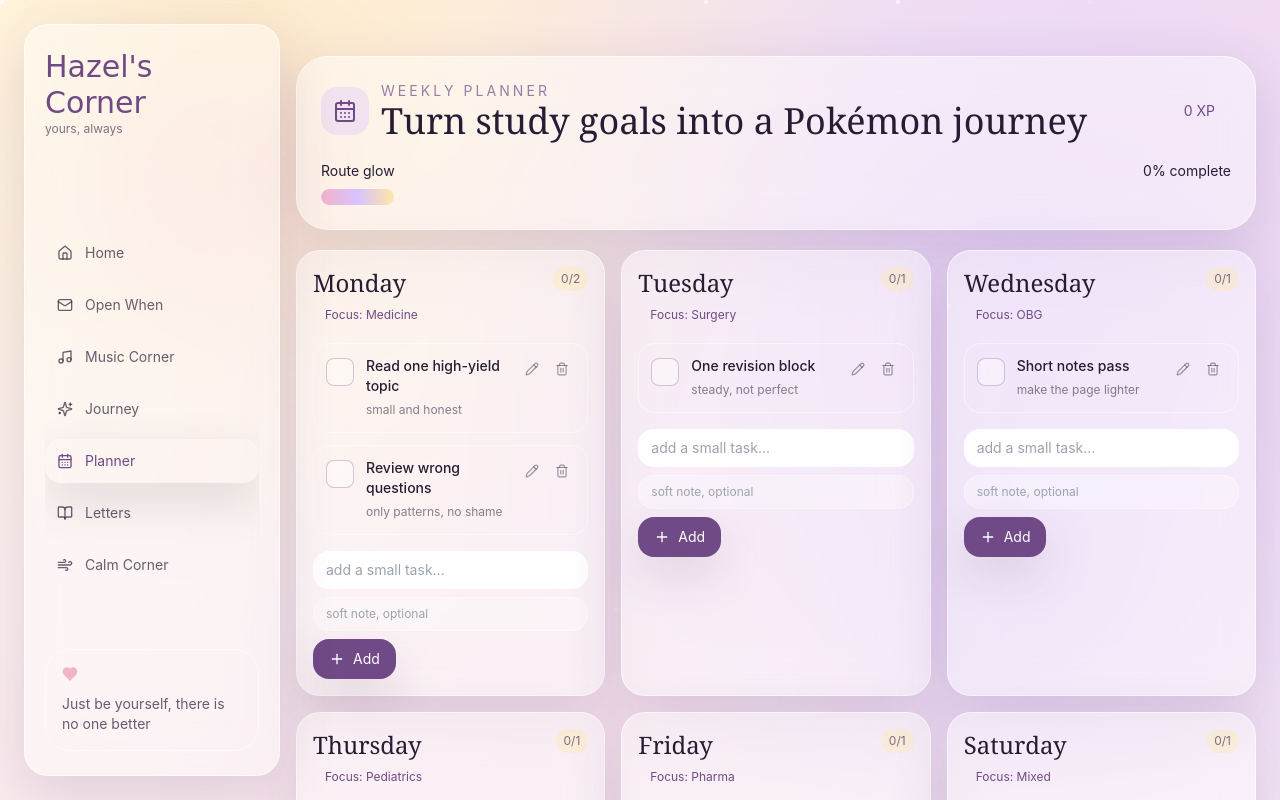
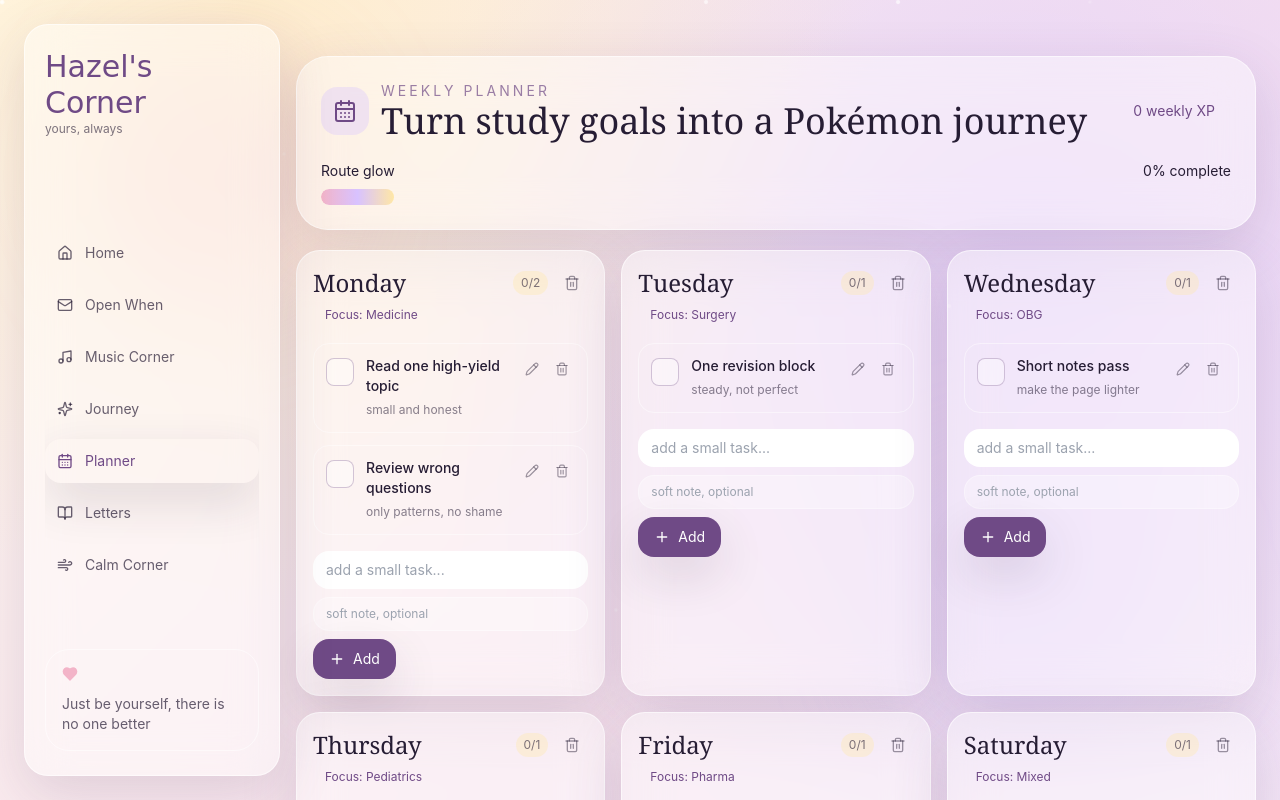
Before and after one commit to hrishithub/Hazels-Corner, a Next.js app: page /planner in a window 1280 px wide. Shown: the top 800 px of the page. Built offline with nearby package versions, Linux system fonts and the light colour scheme.

Commit message:
Decoupling of planner completion effect on journey progression

```diff
--- a/components/home/HomeCompanion.tsx
+++ b/components/home/HomeCompanion.tsx
@@ -12,7 +12,7 @@ const companions = {
 };
 
 export function HomeCompanion() {
-  const { companionStage, completionPercent } = useJourneyProgress();
+  const { companionEnergy, companionStage } = useJourneyProgress();
   const companion = companions[companionStage];
 
   return (
@@ -33,7 +33,7 @@ export function HomeCompanion() {
       <div className="mt-5 h-3 w-full max-w-64 overflow-hidden rounded-full bg-white/48">
         <motion.div
           className="h-full rounded-full bg-gradient-to-r from-rose via-lilac to-butter"
-          animate={{ width: `${Math.max(12, completionPercent)}%` }}
+          animate={{ width: `${companionEnergy}%` }}
         />
       </div>
     </div>
--- a/components/journey/BadgeShelf.tsx
+++ b/components/journey/BadgeShelf.tsx
@@ -1,16 +1,26 @@
 "use client";
 
-import { Heart, Library, Moon, Shield, Sparkles, Umbrella, Waves } from "lucide-react";
+import {
+  Bug,
+  Mountain,
+  Music4,
+  Leaf,
+  Zap,
+  Sparkles,
+  Eye,
+  Snowflake
+} from "lucide-react";
 import { useJourneyProgress } from "@/components/journey/JourneyProgressContext";
 
 const badges = [
-  { name: "Quiet Courage Badge", unlockAt: 5, Icon: Shield },
-  { name: "Rainy Route Badge", unlockAt: 18, Icon: Umbrella },
-  { name: "Healing Heart Badge", unlockAt: 32, Icon: Heart },
-  { name: "Night Library Badge", unlockAt: 46, Icon: Library },
-  { name: "Steady River Badge", unlockAt: 60, Icon: Waves },
-  { name: "Final Light Badge", unlockAt: 78, Icon: Sparkles },
-  { name: "Moonlit Brave Badge", unlockAt: 92, Icon: Moon }
+  { name: "Bug Badge", unlockAt: 5, Icon: Bug },
+  { name: "Cliff Badge", unlockAt: 18, Icon: Mountain },
+  { name: "Rumble Badge", unlockAt: 32, Icon: Music4 },
+  { name: "Plant Badge", unlockAt: 46, Icon: Leaf },
+  { name: "Voltage Badge", unlockAt: 60, Icon: Zap },
+  { name: "Fairy Badge", unlockAt: 78, Icon: Sparkles },
+  { name: "Psychic Badge", unlockAt: 92, Icon: Eye },
+  { name: "Iceberg Badge", unlockAt: 985, Icon: Snowflake }
 ];
 
 export function BadgeShelf() {
--- a/components/journey/CompanionEvolution.tsx
+++ b/components/journey/CompanionEvolution.tsx
@@ -12,9 +12,8 @@ const companions = {
 };
 
 export function CompanionEvolution() {
-  const { companionStage, completionPercent, softXp } = useJourneyProgress();
+  const { companionEnergy, companionStage, weeklyXp } = useJourneyProgress();
   const companion = companions[companionStage];
-  const xpWidth = Math.max(12, completionPercent);
 
   return (
     <section className="glass rounded-[2rem] p-5">
@@ -38,13 +37,13 @@ export function CompanionEvolution() {
       <div className="mt-5">
         <div className="mb-2 flex items-center justify-between text-xs uppercase tracking-[0.16em] text-ink/55">
           <span>soft XP</span>
-          <span>{softXp} XP</span>
+          <span>{weeklyXp} weekly XP</span>
         </div>
         <div className="h-3 overflow-hidden rounded-full bg-white/48">
-          <motion.div className="h-full rounded-full bg-gradient-to-r from-rose via-lilac to-butter" animate={{ width: `${xpWidth}%` }} />
+          <motion.div className="h-full rounded-full bg-gradient-to-r from-rose via-lilac to-butter" animate={{ width: `${companionEnergy}%` }} />
         </div>
         <p className="mt-3 text-sm leading-6 text-ink/62">
-          The glow responds to planner progress, but evolution follows the passing days. No guilt, just movement.
+             Your companion grows alongside the journey.
         </p>
       </div>
 
--- a/components/journey/JourneyProgressContext.tsx
+++ b/components/journey/JourneyProgressContext.tsx
@@ -2,6 +2,7 @@
 
 import { createContext, useContext, useMemo } from "react";
 import { useLocalStorage } from "@/lib/storage";
+import { journeyTotalDays } from "@/lib/constants";
 import { getDaysLeft } from "@/lib/time";
 
 export type PlannerTask = {
@@ -22,8 +23,9 @@ type JourneyProgressContextValue = {
   setDays: (days: PlannerDay[]) => void;
   completedTasks: number;
   totalTasks: number;
-  completionPercent: number;
-  softXp: number;
+  weeklyCompletionPercent: number;
+  weeklyXp: number;
+  companionEnergy: number;
   daysLeft: number;
   journeyPercent: number;
   companionStage: 1 | 2 | 3;
@@ -59,11 +61,12 @@ export function JourneyProgressProvider({ children }: { children: React.ReactNod
     const tasks = days.flatMap((day) => day.tasks);
     const completedTasks = tasks.filter((task) => task.done).length;
     const totalTasks = Math.max(1, tasks.length);
-    const completionPercent = Math.round((completedTasks / totalTasks) * 100);
+    const weeklyCompletionPercent = Math.round((completedTasks / totalTasks) * 100);
     const daysLeft = getDaysLeft();
-    const timePercent = clamp(((100 - daysLeft) / 100) * 100);
-    const journeyPercent = Math.round(clamp(timePercent * 0.78 + completionPercent * 0.22));
-    const softXp = Math.round(journeyPercent * 18 + completedTasks * 35);
+    const elapsedDays = journeyTotalDays - daysLeft;
+    const journeyPercent = Math.round(clamp((elapsedDays / journeyTotalDays) * 100));
+    const weeklyXp = completedTasks * 45 + Math.round(weeklyCompletionPercent * 4);
+    const companionEnergy = Math.max(12, weeklyCompletionPercent);
     const companionStage = daysLeft > 60 ? 1 : daysLeft > 30 ? 2 : 3;
 
     return {
@@ -71,8 +74,9 @@ export function JourneyProgressProvider({ children }: { children: React.ReactNod
       setDays,
       completedTasks,
       totalTasks,
-      completionPercent,
-      softXp,
+      weeklyCompletionPercent,
+      weeklyXp,
+      companionEnergy,
       daysLeft,
       journeyPercent,
       companionStage: companionStage as 1 | 2 | 3
--- a/components/journey/PokemonCenter.tsx
+++ b/components/journey/PokemonCenter.tsx
@@ -5,11 +5,11 @@ import Image from "next/image";
 import { useJourneyProgress } from "@/components/journey/JourneyProgressContext";
 
 export function PokemonCenter() {
-  const { completedTasks, completionPercent } = useJourneyProgress();
+  const { completedTasks, weeklyCompletionPercent } = useJourneyProgress();
   const message =
     completedTasks === 0
       ? "Professor Oak: Consistent training is what moves trainers forward.."
-      : completionPercent > 70
+      : weeklyCompletionPercent > 70
         ? "Nurse Joy: Your route lights are warm today. Please rest your eyes too."
         : "Professor Oak: Every small completion is one quiet step closer to Pediatrics.";
 
--- a/components/planner/PlannerDayColumn.tsx
+++ b/components/planner/PlannerDayColumn.tsx
@@ -1,7 +1,8 @@
 "use client";
 
 import { FormEvent, useState } from "react";
-import { Plus } from "lucide-react";
+import { Plus, Trash2 } from "lucide-react";
+import { AnimatePresence, motion } from "framer-motion";
 import { PlannerDay, PlannerTask } from "@/components/journey/JourneyProgressContext";
 import { TaskCard } from "@/components/planner/TaskCard";
 
@@ -14,6 +15,7 @@ export function PlannerDayColumn({
 }) {
   const [title, setTitle] = useState("");
   const [note, setNote] = useState("");
+  const [confirmingClear, setConfirmingClear] = useState(false);
 
   function addTask(event: FormEvent<HTMLFormElement>) {
     event.preventDefault();
@@ -45,6 +47,12 @@ export function PlannerDayColumn({
     updateTask(task.id, { ...task, title: nextTitle.trim(), note: nextNote.trim() });
   }
 
+  function clearDayTasks() {
+    if (day.tasks.length === 0) return;
+    onChange({ ...day, tasks: [] });
+    setConfirmingClear(false);
+  }
+
   return (
     <section className="glass min-h-[420px] rounded-[1.5rem] p-4">
       <div className="mb-4 flex items-start justify-between gap-3">
@@ -52,8 +60,60 @@ export function PlannerDayColumn({
           <p className="font-display text-2xl text-ink">{day.day}</p>
           <p className="mt-1 rounded-full bg-white/44 px-3 py-1 text-xs text-plum">Focus: {day.focus}</p>
         </div>
-        <span className="rounded-full bg-butter/35 px-2 py-1 text-xs text-ink/60">{day.tasks.filter((task) => task.done).length}/{day.tasks.length}</span>
+        <div className="flex items-center gap-2">
+          <span className="rounded-full bg-butter/35 px-2 py-1 text-xs text-ink/60">
+            {day.tasks.filter((task) => task.done).length}/{day.tasks.length}
+          </span>
+          <button
+            aria-label={`Clear all ${day.day} tasks`}
+            className="grid h-8 w-8 place-items-center rounded-full bg-white/42 text-ink/45 transition hover:bg-white/70 hover:text-plum disabled:cursor-not-allowed disabled:opacity-35"
+            disabled={day.tasks.length === 0}
+            onClick={() => setConfirmingClear(true)}
+            title="Clear this day"
+            type="button"
+          >
+            <Trash2 className="h-4 w-4" />
+          </button>
+        </div>
       </div>
+
+      <AnimatePresence>
+        {confirmingClear && (
+          <motion.div
+            className="fixed inset-0 z-50 grid place-items-center bg-ink/35 p-4 backdrop-blur-sm"
+            initial={{ opacity: 0 }}
+            animate={{ opacity: 1 }}
+            exit={{ opacity: 0 }}
+          >
+            <motion.div
+              className="glass w-full max-w-sm rounded-[1.5rem] p-6 text-left shadow-glow"
+              initial={{ scale: 0.96, y: 16 }}
+              animate={{ scale: 1, y: 0 }}
+              exit={{ scale: 0.96, y: 16 }}
+            >
+              <div className="mb-4 grid h-11 w-11 place-items-center rounded-2xl bg-rose/25 text-plum">
+                <Trash2 className="h-5 w-5" />
+              </div>
+              <p className="font-display text-3xl text-ink">Clear {day.day}?</p>
+              <p className="mt-3 text-sm leading-6 text-ink/66">
+                This will delete all tasks listed for {day.day}. Individual tasks can still be removed one by one.
+              </p>
+              <div className="mt-6 flex justify-end gap-3">
+                <button
+                  className="h-11 rounded-2xl bg-white/60 px-4 text-sm text-plum transition hover:bg-white"
+                  onClick={() => setConfirmingClear(false)}
+                  type="button"
+                >
+                  Cancel
+                </button>
+                <button className="h-11 rounded-2xl bg-plum px-4 text-sm text-white shadow-soft" onClick={clearDayTasks} type="button">
+                  Clear tasks
+                </button>
+              </div>
+            </motion.div>
+          </motion.div>
+        )}
+      </AnimatePresence>
 
       <div className="space-y-3">
         {day.tasks.map((task) => (
--- a/components/planner/WeeklyPlanner.tsx
+++ b/components/planner/WeeklyPlanner.tsx
@@ -6,7 +6,7 @@ import { useJourneyProgress } from "@/components/journey/JourneyProgressContext"
 import { PlannerDayColumn } from "@/components/planner/PlannerDayColumn";
 
 export function WeeklyPlanner() {
-  const { completionPercent, days, setDays, softXp } = useJourneyProgress();
+  const { days, setDays, weeklyCompletionPercent, weeklyXp } = useJourneyProgress();
 
   return (
     <div className="space-y-5">
@@ -21,18 +21,18 @@ export function WeeklyPlanner() {
               <h4 className="font-display text-4xl text-ink">Turn study goals into a Pokémon journey</h4>
             </div>
           </div>
-          <div className="pixel-corners bg-white/58 px-4 py-2 text-sm text-plum">{softXp} XP</div>
+          <div className="pixel-corners bg-white/58 px-4 py-2 text-sm text-plum">{weeklyXp} weekly XP</div>
         </div>
 
         <div className="mt-5">
           <div className="mb-2 flex items-center justify-between text-sm text-ink/62">
             <span>Route glow</span>
-            <span>{completionPercent}% complete</span>
+            <span>{weeklyCompletionPercent}% complete</span>
           </div>
           <div className="h-4 overflow-hidden rounded-full bg-white/48">
             <motion.div
               className="h-full rounded-full bg-gradient-to-r from-rose via-lilac to-butter"
-              animate={{ width: `${Math.max(8, completionPercent)}%` }}
+              animate={{ width: `${Math.max(8, weeklyCompletionPercent)}%` }}
             />
           </div>
         </div>
--- a/lib/constants.ts
+++ b/lib/constants.ts
@@ -1,4 +1,5 @@
 export const examDate = "2026-08-30T00:00:00+05:30";
+export const journeyTotalDays = 90;
 
 export const navItems = [
   { href: "/", label: "Home" },
```
